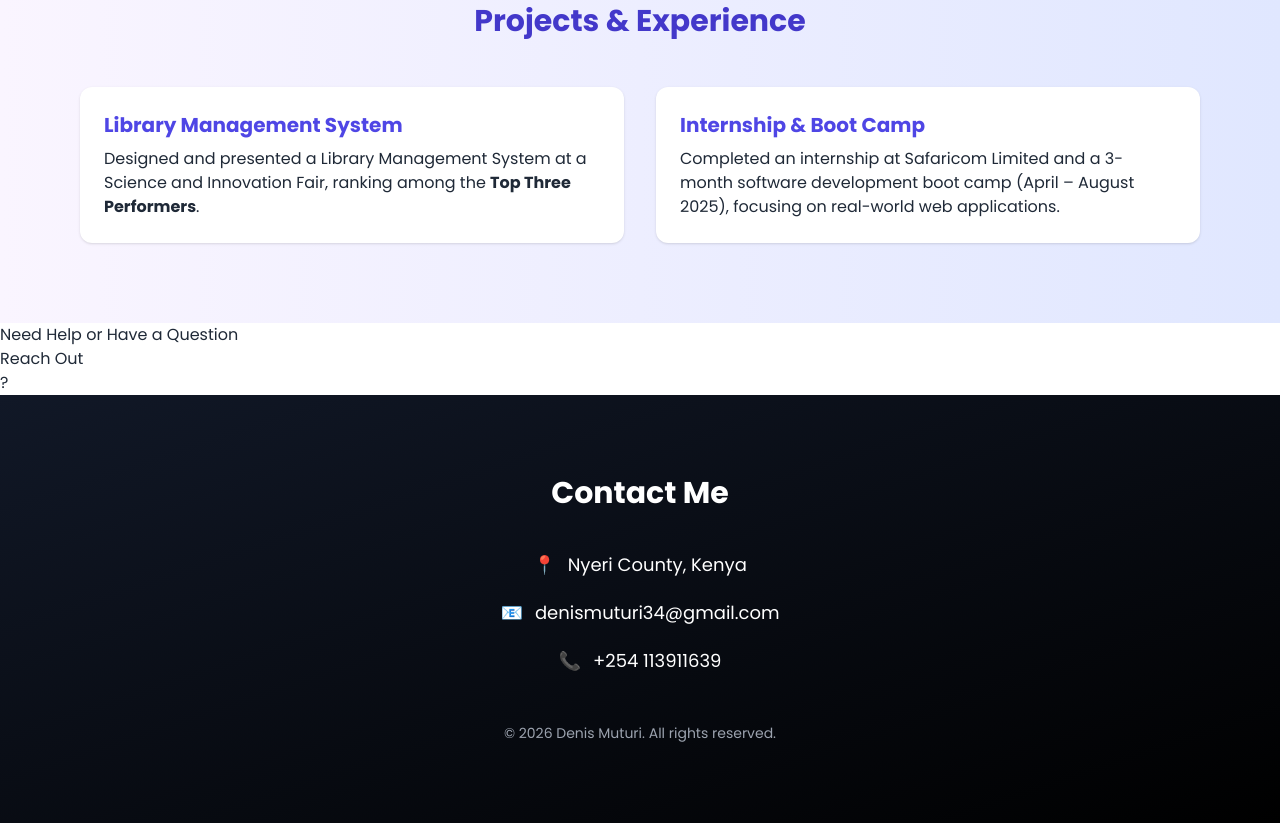
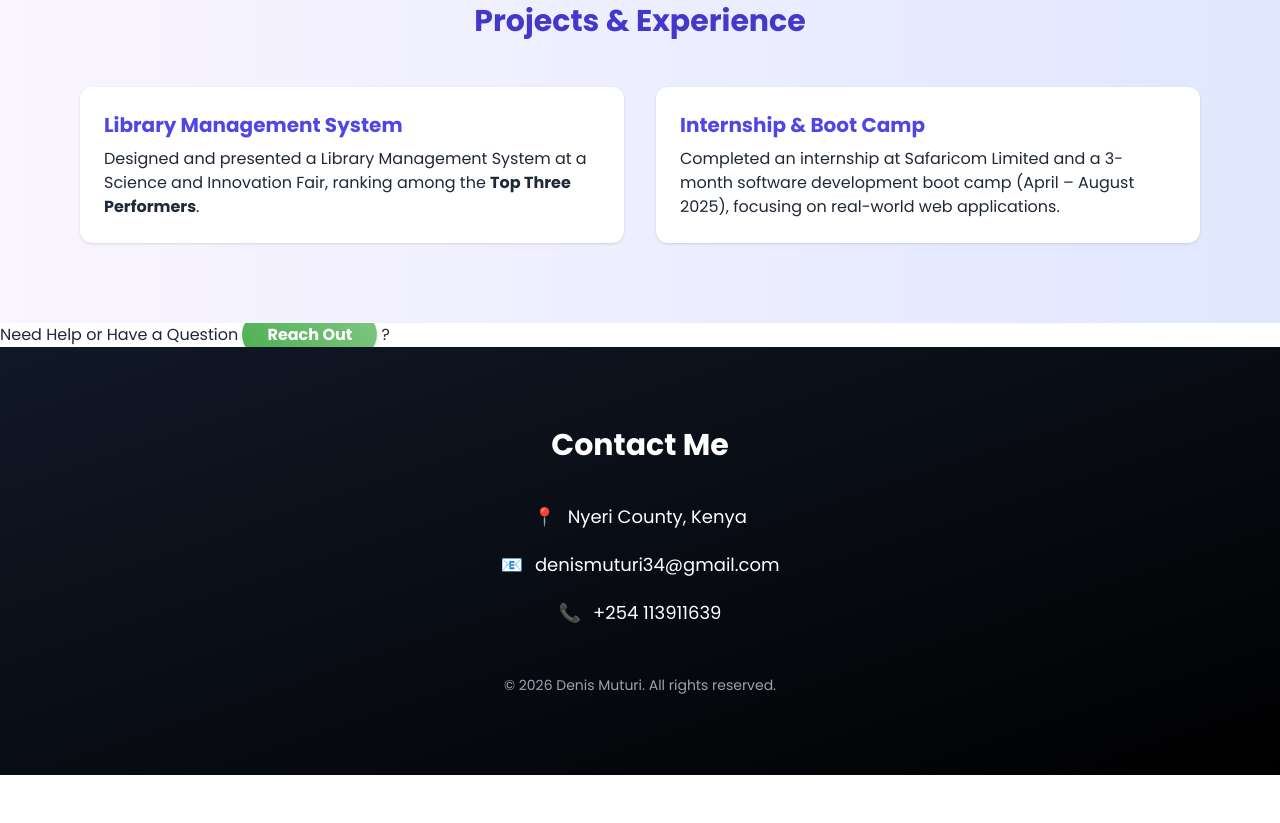
Before and after one commit to Tushke19/myportfolio, a plain HTML site: page index.html in a window 1280 px wide. Shown: the part 1658-2481 px from the top of the page. After the commit the page ends 2433 px from the top, so only its background shows below. Drawn offline with nearby package versions, Linux system fonts and the light colour scheme; a web font is replaced by a local one.

Commit message:
add reachout

```diff
--- a/index.html
+++ b/index.html
@@ -157,7 +157,7 @@
       </div>
     </div>
   </section>
-   <h2>Need Help or Have a Question <p class="reach"> <a href="request.html">Reach Out</a></p>
+   <h2>Need Help or Have a Question <a href="request.html" class="reach-link">Reach Out</a>
 ?</h2>
 
   <!-- Contact Section -->
```
